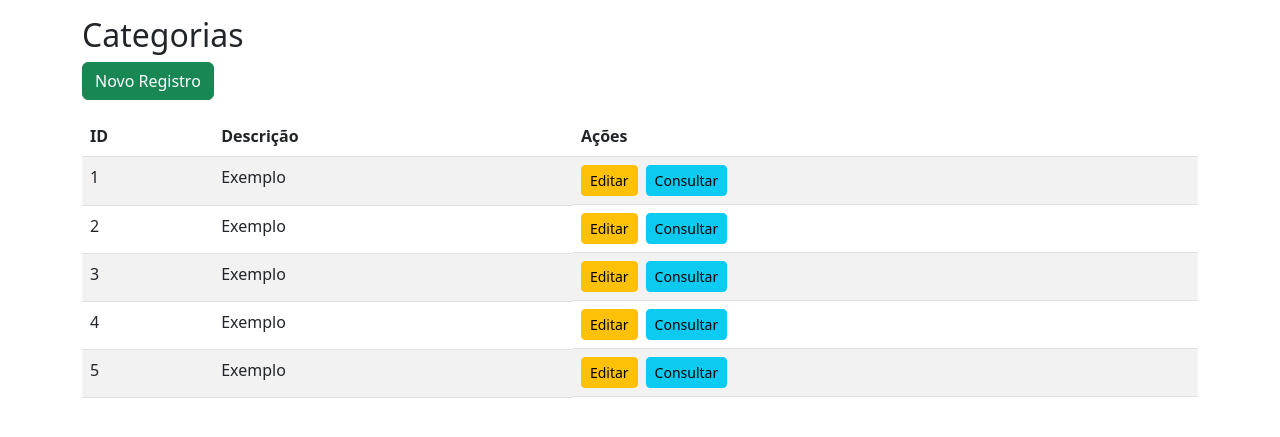
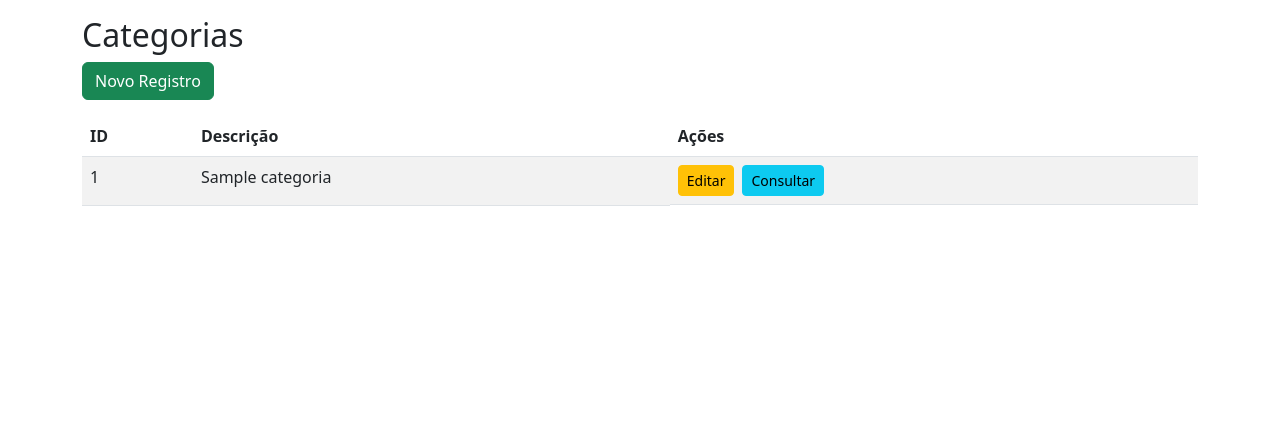
Before and after one commit to vanessaborges123/Projeto, a PHP site: page /categorias.php in a window 1280 px wide. Shown: the part 56-493 px from the top of the page. Run offline with PHP 8.4, Linux system fonts and the light colour scheme; the visitor is signed in with stand-in values (Sample User, id 1); tables that the repository leaves empty hold one stand-in row (values such as "Sample post").

Commit message:
Update categorias.php

```diff
--- a/categorias.php
+++ b/categorias.php
@@ -1,5 +1,12 @@
 <?php
     require_once('cabecalho.php');
+    require_once('conexao.php');
+    try{
+        $stmt = $pdo->query('SELECT * FROM categoria');
+        $resultado = $stmt->fetchAll();
+    } catch(Exception $e){
+        echo "Erro: ".$e->getMessage();
+    }
 ?>
 
 <h2>Categorias</h2>
@@ -13,52 +20,16 @@
         </tr>
     </thead>
     <tbody>
-
+        <?php foreach ($resultado as $r): ?>
         <tr>
-            <td>1</td>
-            <td>Exemplo</td>
+            <td><?= $r['id'] ?></td>
+            <td><?= $r['nome'] ?></td>
             <td class="d-flex gap-2">
-            <a href="alterar_categoria.php" class="btn btn-sm btn-warning">Editar</a>
-            <a href="consultar_categoria.php" class="btn btn-sm btn-info">Consultar</a>
+            <a href="alterar_categoria.php?id=<?= $r['id'] ?>" class="btn btn-sm btn-warning">Editar</a>
+            <a href="consultar_categoria.php?id=<?= $r['id'] ?>" class="btn btn-sm btn-info">Consultar</a>
             </td>
         </tr>
-
-        <tr>
-            <td>2</td>
-            <td>Exemplo</td>
-            <td class="d-flex gap-2">
-            <a href="#" class="btn btn-sm btn-warning">Editar</a>
-            <a href="#" class="btn btn-sm btn-info">Consultar</a>
-            </td>
-        </tr>
-
-        <tr>
-            <td>3</td>
-            <td>Exemplo</td>
-            <td class="d-flex gap-2">
-            <a href="#" class="btn btn-sm btn-warning">Editar</a>
-            <a href="#" class="btn btn-sm btn-info">Consultar</a>
-            </td>
-        </tr>
-
-        <tr>
-            <td>4</td>
-            <td>Exemplo</td>
-            <td class="d-flex gap-2">
-            <a href="#" class="btn btn-sm btn-warning">Editar</a>
-            <a href="#" class="btn btn-sm btn-info">Consultar</a>
-            </td>
-        </tr>
-
-        <tr>
-            <td>5</td>
-            <td>Exemplo</td>
-            <td class="d-flex gap-2">
-            <a href="#" class="btn btn-sm btn-warning">Editar</a>
-            <a href="#" class="btn btn-sm btn-info">Consultar</a>
-            </td>
-        </tr>
-
+        <?php endforeach; ?>
     </tbody>
     </table>
 
```
